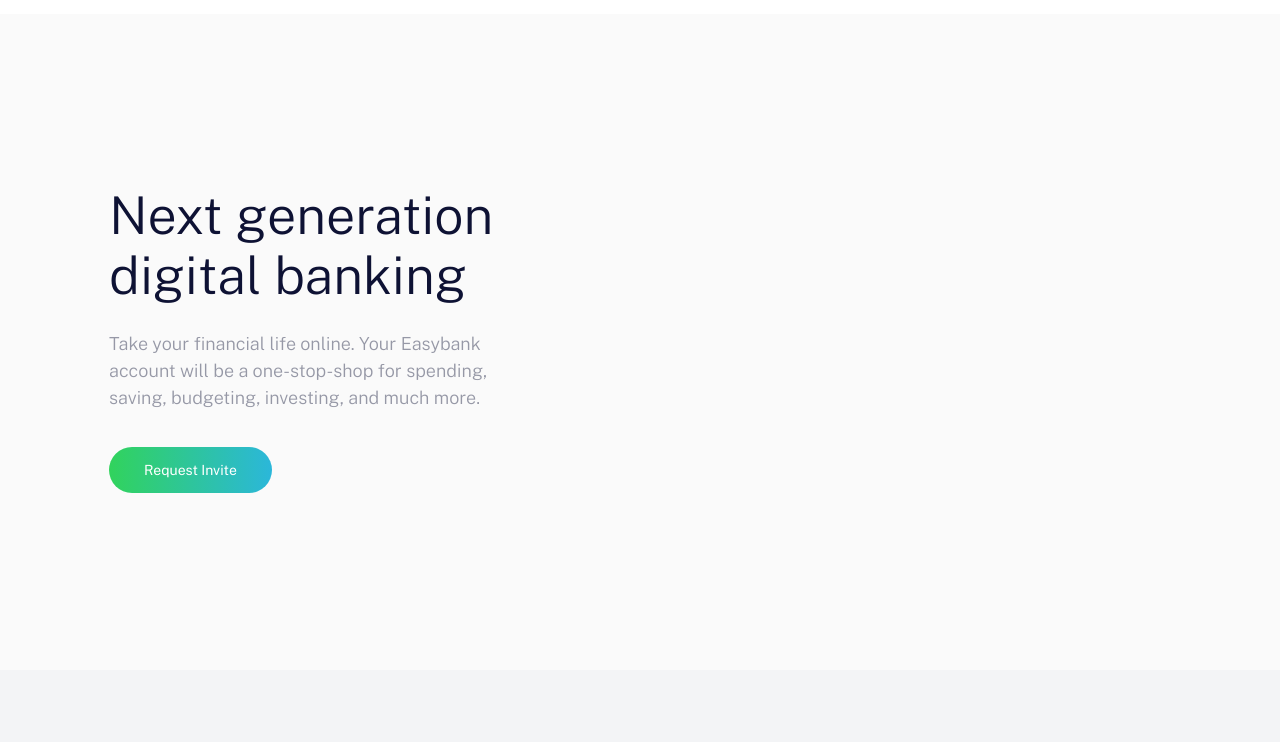
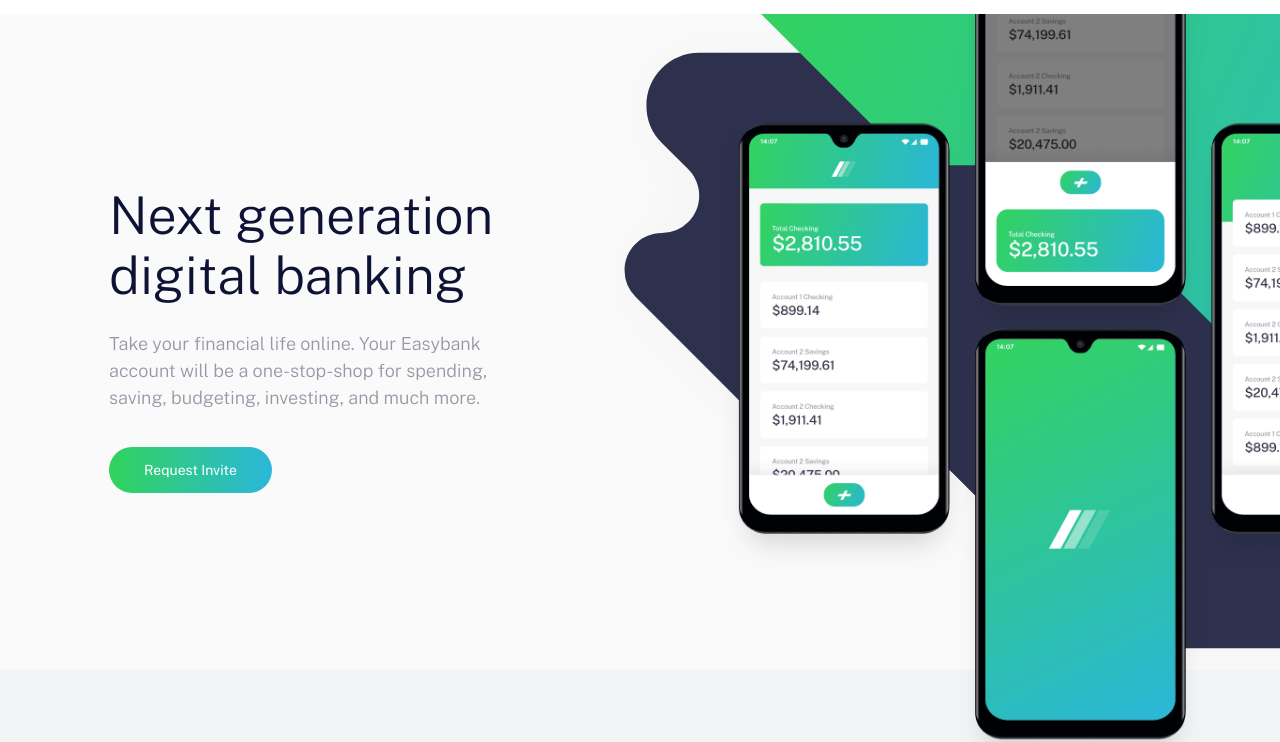
Before and after one commit to richmondgingingon/easybank-landing-page, a plain HTML site: page index.html in a window 1280 px wide. Shown: the part 66-808 px from the top of the page. Drawn offline with nearby package versions, Linux system fonts and the light colour scheme.

Commit message:
update sass

```diff
--- a/app/scss/_hero.scss
+++ b/app/scss/_hero.scss
@@ -10,7 +10,7 @@
 
     &__image{
         position: relative;
-        background-image: url('./images/bg-intro-mobile.svg');
+        background-image: url('/images/bg-intro-mobile.svg');
         background-size: cover;
         background-repeat: no-repeat;
         background-position: center center;
@@ -34,7 +34,7 @@
                 content: "";
                 height: 100%;
                 position: absolute;
-                background-image: url('./images/bg-intro-desktop.svg');
+                background-image: url('/images/bg-intro-desktop.svg');
                 background-repeat: no-repeat;
                 background-position: center bottom;
                 width: 150%;
@@ -48,7 +48,7 @@
             height: 100%;
             width: 100%;
             position: absolute;
-            background-image: url('./images/image-mockups.png');
+            background-image: url('/images/image-mockups.png');
             background-size: 93%;
             background-repeat: no-repeat;
             background-position: center bottom;
--- a/dist/style.css
+++ b/dist/style.css
@@ -401,7 +401,7 @@ button:hover::before, .button:hover::before {
 
 .hero__image {
   position: relative;
-  background-image: url("./images/bg-intro-mobile.svg");
+  background-image: url("/images/bg-intro-mobile.svg");
   background-size: cover;
   background-repeat: no-repeat;
   background-position: center center;
@@ -433,7 +433,7 @@ button:hover::before, .button:hover::before {
     content: "";
     height: 100%;
     position: absolute;
-    background-image: url("./images/bg-intro-desktop.svg");
+    background-image: url("/images/bg-intro-desktop.svg");
     background-repeat: no-repeat;
     background-position: center bottom;
     width: 150%;
@@ -447,7 +447,7 @@ button:hover::before, .button:hover::before {
   height: 100%;
   width: 100%;
   position: absolute;
-  background-image: url("./images/image-mockups.png");
+  background-image: url("/images/image-mockups.png");
   background-size: 93%;
   background-repeat: no-repeat;
   background-position: center bottom;
```
